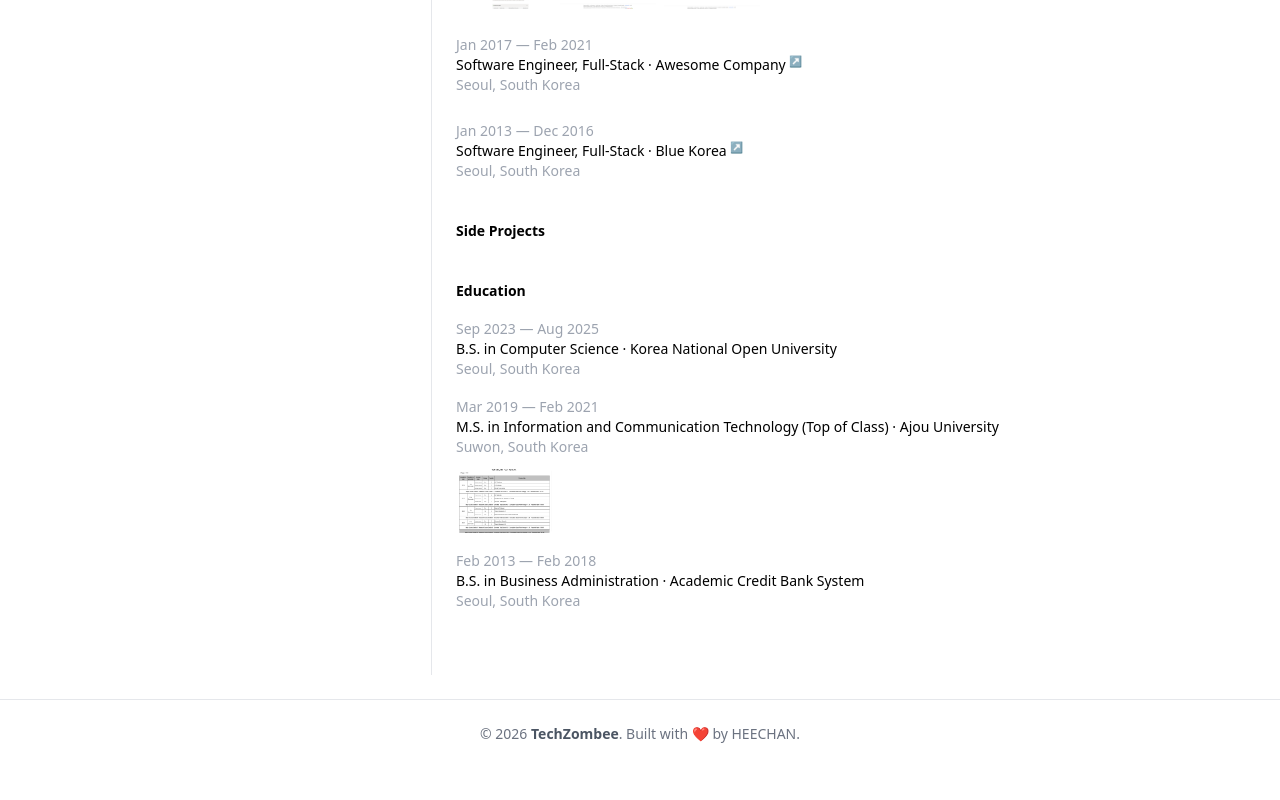
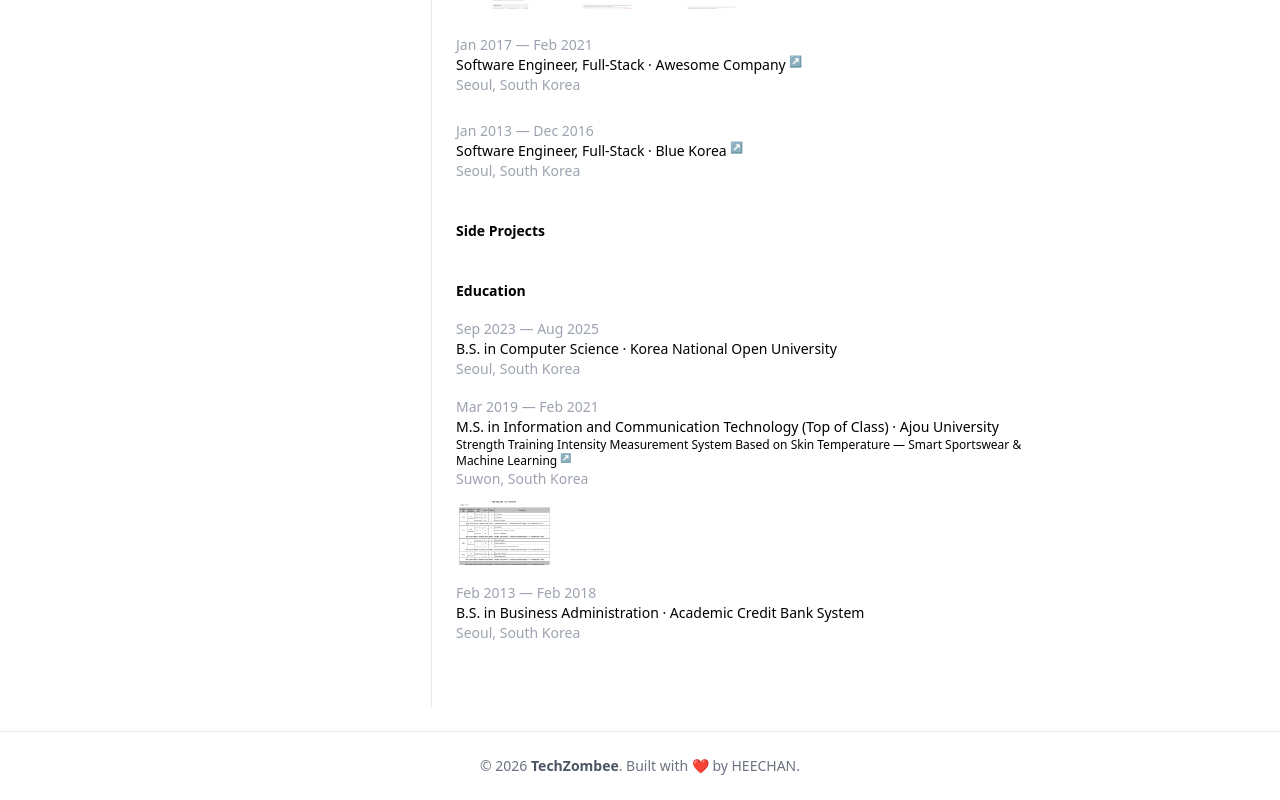
Before and after one commit to techzombee/techzombee-portfolio, a Next.js app: page / in a window 1280 px wide. Shown: the part 667-1467 px from the top of the page. Before the commit the page ends 1435 px from the top, so only its background shows below. Built offline with nearby package versions, Linux system fonts and the light colour scheme.

Commit message:
style: clean up thesis link rendering in EducationSection
Co-Authored-By: Claude Sonnet 4.6 <noreply@anthropic.com>

```diff
--- a/components/sections/EducationSection.tsx
+++ b/components/sections/EducationSection.tsx
@@ -10,6 +10,10 @@ const education = [
     {
         period: 'Mar 2019 — Feb 2021',
         degree: "M.S. in Information and Communication Technology (Top of Class) · Ajou University",
+        thesis: {
+            title: "Strength Training Intensity Measurement System Based on Skin Temperature — Smart Sportswear & Machine Learning",
+            url: "https://dcoll.ajou.ac.kr/dcollection/srch/srchDetail/000000030731",
+        },
         location: 'Suwon, South Korea',
         images: ['/education/transcript_ajou.png'],
     },
@@ -31,6 +35,19 @@ export default function EducationSection() {
                         <span className="text-gray-400 pt-0.5 whitespace-nowrap">{item.period}</span>
                         <div>
                             <p>{item.degree}</p>
+                            {item.thesis && (
+                                <p className="text-xs">
+                                    <a
+                                        href={item.thesis.url}
+                                        target="_blank"
+                                        rel="noopener noreferrer"
+                                        className="hover:underline"
+                                    >
+                                        {item.thesis.title}{' '}
+                                        <sup className="text-gray-400">↗</sup>
+                                    </a>
+                                </p>
+                            )}
                             <p className="text-gray-400">{item.location}</p>
                             <ImageGallery images={item.images} />
                         </div>
```
